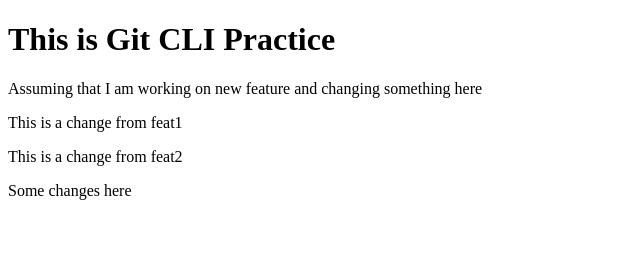
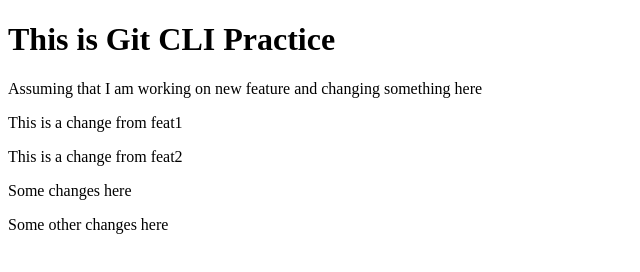
Before and after one commit to mikemark-777/CLi-Practice, a plain HTML site: page index.html in a window 1280 px wide. Shown: the whole page, without its empty margins (0-640 px from the left). Drawn offline with Linux system fonts and the light colour scheme.

Commit message:
another changes

```diff
--- a/index.html
+++ b/index.html
@@ -15,6 +15,7 @@
         <p>This is a change from feat2</p>
 
         <p>Some changes here</p>
+        <p>Some other changes here</p>
     </body>
 
 </html>
```
